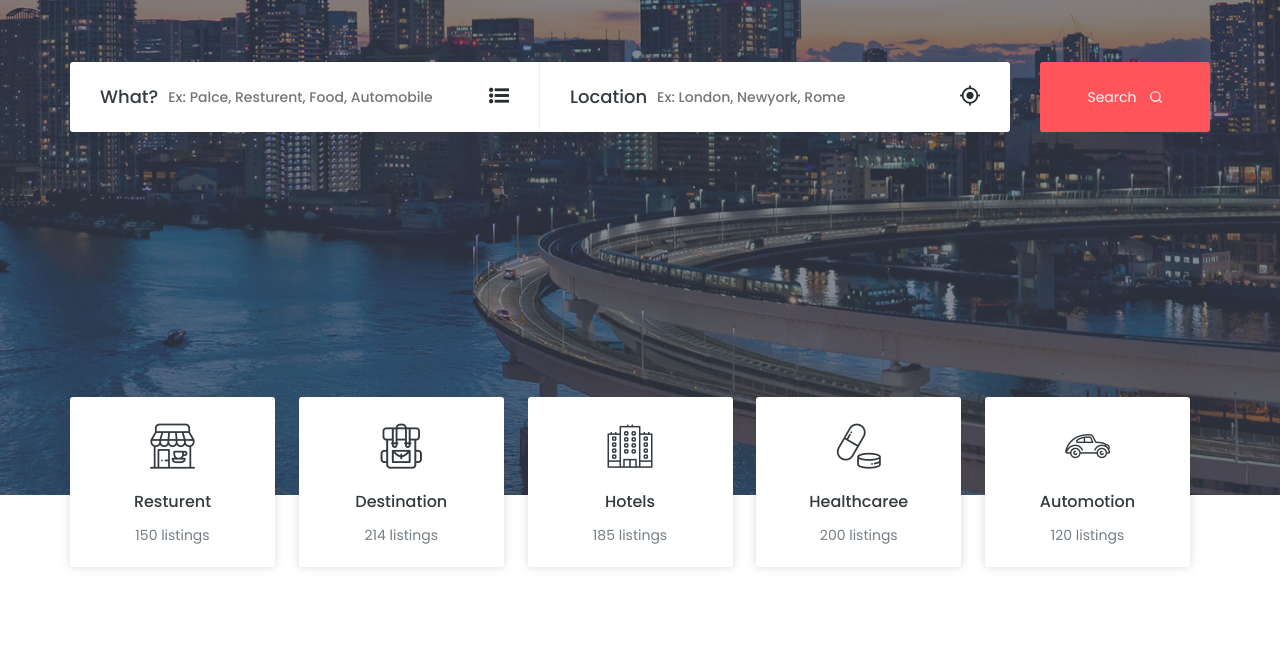
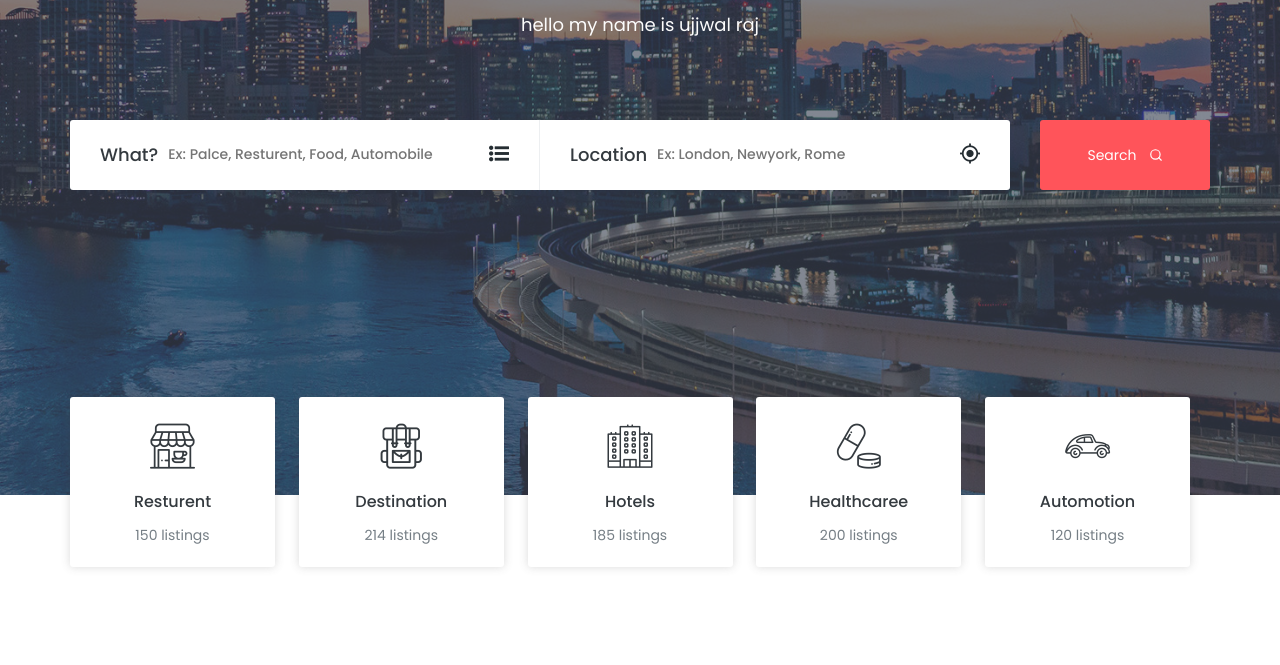
Before and after one commit to ujjwal042002/ci-cd-jenkins, a plain HTML site: page index.html in a window 1280 px wide. Shown: the part 435-1100 px from the top of the page. Drawn offline with nearby package versions, Linux system fonts and the light colour scheme.

Commit message:
second commit

```diff
--- a/index.html
+++ b/index.html
@@ -150,7 +150,7 @@
 				<div class="welcome-hero-txt">
 					<h2>best place to find and explore <br> that all you need </h2>
 					<p>
-						<h1><all about tour and travel/h1>
+						hello my name is ujjwal raj
 					</p>
 				</div>
 				<div class="welcome-hero-serch-box">
```
